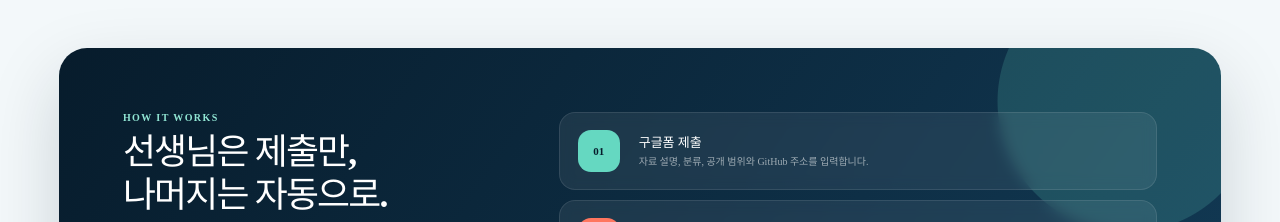
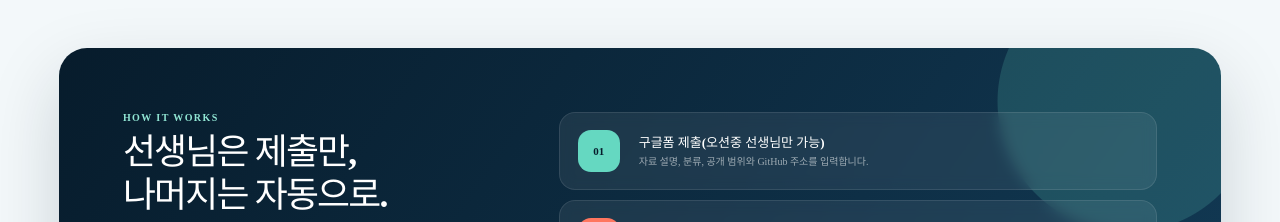
Before and after one commit to vibeoschool/education-sharing-portal, a Next.js app: page / in a window 1280 px wide. Shown: the part 1380-1602 px from the top of the page. Built offline with nearby package versions, Linux system fonts and the light colour scheme; no server answers.

Commit message:
copy: clarify teacher-only form submission

```diff
--- a/app/page.tsx
+++ b/app/page.tsx
@@ -529,7 +529,7 @@ export default function Home() {
           <li>
             <span>01</span>
             <div>
-              <strong>구글폼 제출</strong>
+              <strong>구글폼 제출(오션중 선생님만 가능)</strong>
               <p>자료 설명, 분류, 공개 범위와 GitHub 주소를 입력합니다.</p>
             </div>
           </li>
```
